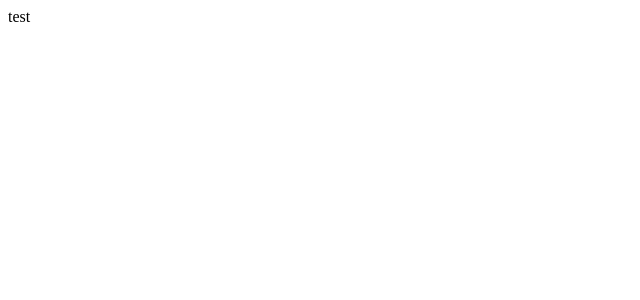
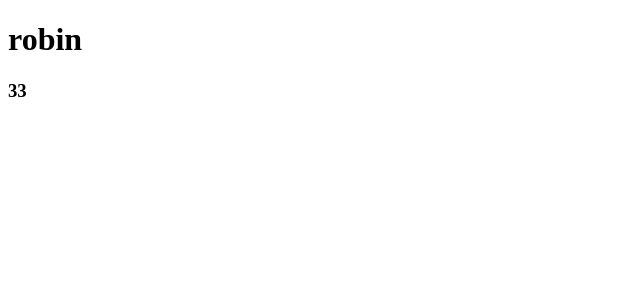
Before and after one commit to RobinYang11/pui_test, a React app: page / in a window 1280 px wide. Shown: the top 300 px of the page, without its empty margins (0-640 px from the left). Built offline with nearby package versions, Linux system fonts and the light colour scheme.

Commit message:
feat:fix bug

```diff
--- /dev/null
+++ b/components/Test/index.tsx
@@ -0,0 +1,24 @@
+import React from 'react';
+
+interface ITestProps {
+  name:string ;
+  age:number;
+}
+
+interface ItestState{
+  name:string,
+  age:number,
+}
+
+class Test extends React.Component<ITestProps,ItestState>{
+  render(){
+    return(
+      <div>
+        <h1>{this.props.name}</h1>
+        <h3>{this.props.age}</h3>
+      </div>
+    )
+  }
+}
+
+export default Test;
--- /dev/null
+++ b/components/index.ts
@@ -0,0 +1,4 @@
+
+
+
+export {default as Test}  from './Test/index'
--- a/src/index.js
+++ /dev/null
@@ -1,16 +0,0 @@
-// import React from 'react';
-// import renderDom from 'react-dom'
-// import Button from './components/Button';
-
-
-
-
-
-import {Component,render,h} from 'preact';
-// import preact from 'preact'
-import Moment from 'moment'
-
-function Test(){
-  return <div>test</div>
-}
-render(<Test/>,document.getElementById("reactApp"));
--- /dev/null
+++ b/src/index.jsx
@@ -0,0 +1,9 @@
+
+
+import React from 'react';
+import ReactDom from 'react-dom';
+import {Test} from '../components/index'
+
+ReactDom.render(<div>
+<Test name="robin" age={33} />
+</div>,document.getElementById("reactApp"));
--- a/tsconfig.json
+++ b/tsconfig.json
@@ -8,8 +8,5 @@
   },
   "exclude": [
     "node_modules"
-  ],
-  "include": [
-    "src/**/*"
   ]
 }
--- a/webpack.config.js
+++ b/webpack.config.js
@@ -6,7 +6,7 @@ const cleanWebpackPlugin = require("clean-webpack-plugin");
 const argv = yargs.alias('env', 'enviroment').argv
 
 module.exports = {
-	entry: './src/index.js',
+	entry: './src/index.jsx',
 	output: {
 		filename: '[name].js',
 		path: path.resolve(__dirname, "dist")
```
Also changed, not shown: package.json (+3 -4 lines), .babelrc, 1 other file (tests, documents, lock files or other folders).
